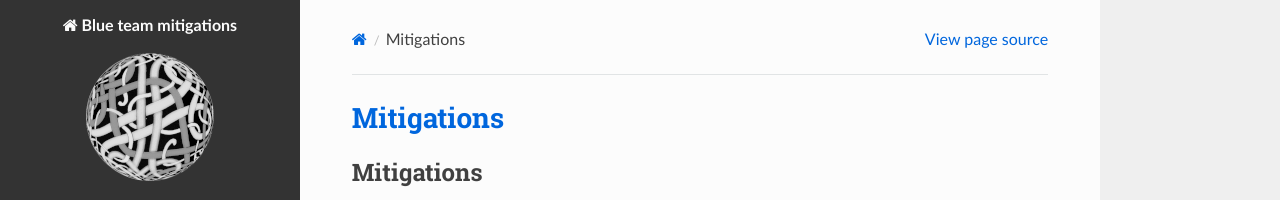
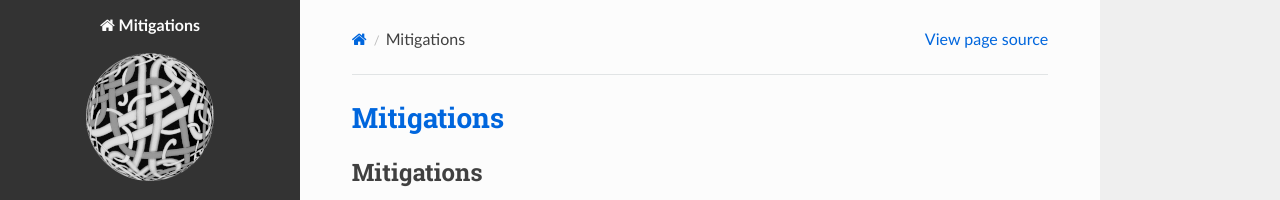
Before and after one commit to tymyrddin/mitigations, a Sphinx documentation site: the page built from source/index.rst, in a window 1280 px wide. Shown: the top 200 px of the page. Built offline with Sphinx 7.4.7 and the Read the Docs theme 2.0.0, drawn with Linux system fonts in a browser that asks for light colours.

```diff
--- a/source/conf.py
+++ b/source/conf.py
@@ -17,7 +17,7 @@
 
 # -- Project information -----------------------------------------------------
 
-project = 'Blue team mitigations'
+project = 'Mitigations'
 copyright = '2022, TyMyrddin'
 author = 'TyMyrddin'
 
@@ -65,7 +65,7 @@ html_theme_options = {
     'titles_only': True
 }
 
-html_title = "Attack trees"
+html_title = "Mitigations"
 html_logo = "img/logo.png"
 html_favicon = "img/favicon.ico"
 
--- a/source/index.rst
+++ b/source/index.rst
@@ -1,4 +1,4 @@
-.. Blue team mitigations documentation master file, created by
+.. Mitigations documentation master file, created by
    sphinx-quickstart on Sat Jun 25 23:57:54 2022.
    You can adapt this file completely to your liking, but it should at least
    contain the root `toctree` directive.
```
